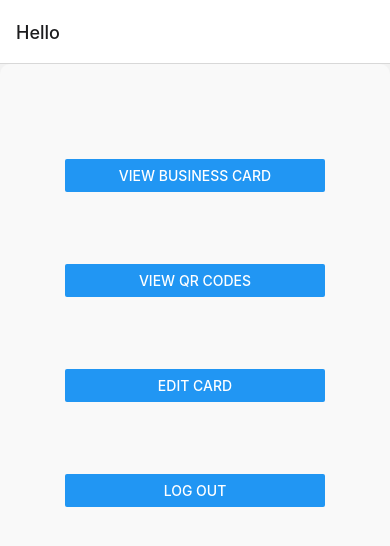
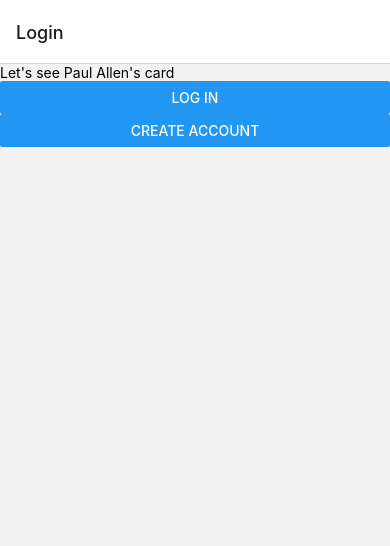
Before and after one commit to willjos/AR-business-cards-frontend, a React Native app in the folder AR-business-cards/: screen /Home in a window 390 px wide. Shown: the top 546 px of the page. Built offline with nearby package versions, Linux system fonts and the light colour scheme.

Commit message:
finished login navigation and conditoinal rendering

```diff
--- a/AR-business-cards/App.js
+++ b/AR-business-cards/App.js
@@ -17,15 +17,11 @@ import CreateEdit from "./components/CreateEdit";
 import ArCardView from "./components/ArCardView";
 
 export default function App() {
-  const [currentUser, setCurrentUser] = useState("");
-
-  // <Stack.Screen
-  //   name="Login"
-  //   component={UserLoginPage}
-  //   options={{ title: "Login here" }}
-  // />;
+  const [currentUser, setCurrentUser] = useState(null);
 
   return (
+    <>
+      {currentUser ? (
         <NavigationContainer>
           <Stack.Navigator>
             <Stack.Screen
@@ -55,8 +51,20 @@ export default function App() {
             />
           </Stack.Navigator>
         </NavigationContainer>
-
+      ) : (
+        <NavigationContainer>
+          <LoginStack.Navigator>
+            <LoginStack.Screen name="Login">
+              {(props) => (
+                <UserLoginPage {...props} setCurrentUser={setCurrentUser} />
+              )}
+            </LoginStack.Screen>
+          </LoginStack.Navigator>
+        </NavigationContainer>
+      )}
+    </>
   );
 }
+const Stack = createNativeStackNavigator();
 
-const Stack = createNativeStackNavigator();
+const LoginStack = createNativeStackNavigator();
--- a/AR-business-cards/components/HomePage.js
+++ b/AR-business-cards/components/HomePage.js
@@ -51,7 +51,7 @@ export default function HomePage({ navigation }) {
       <View style={styles.box}>
         <Button
           style={styles.text}
-          title="Edit card"
+          title="Create card"
           onPress={() => navigation.navigate("EditCard")}
         />
       </View>
```
Lines whose indentation alone changed are shown as unchanged.
